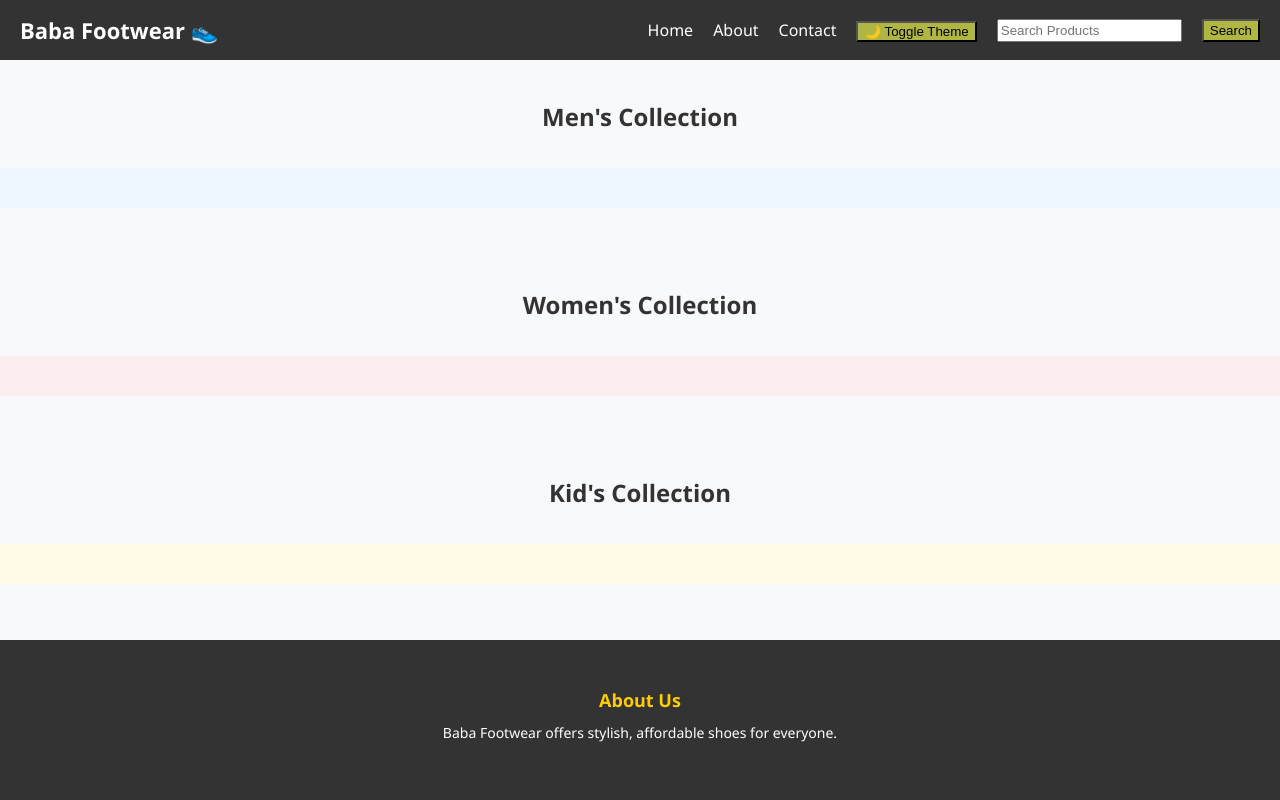
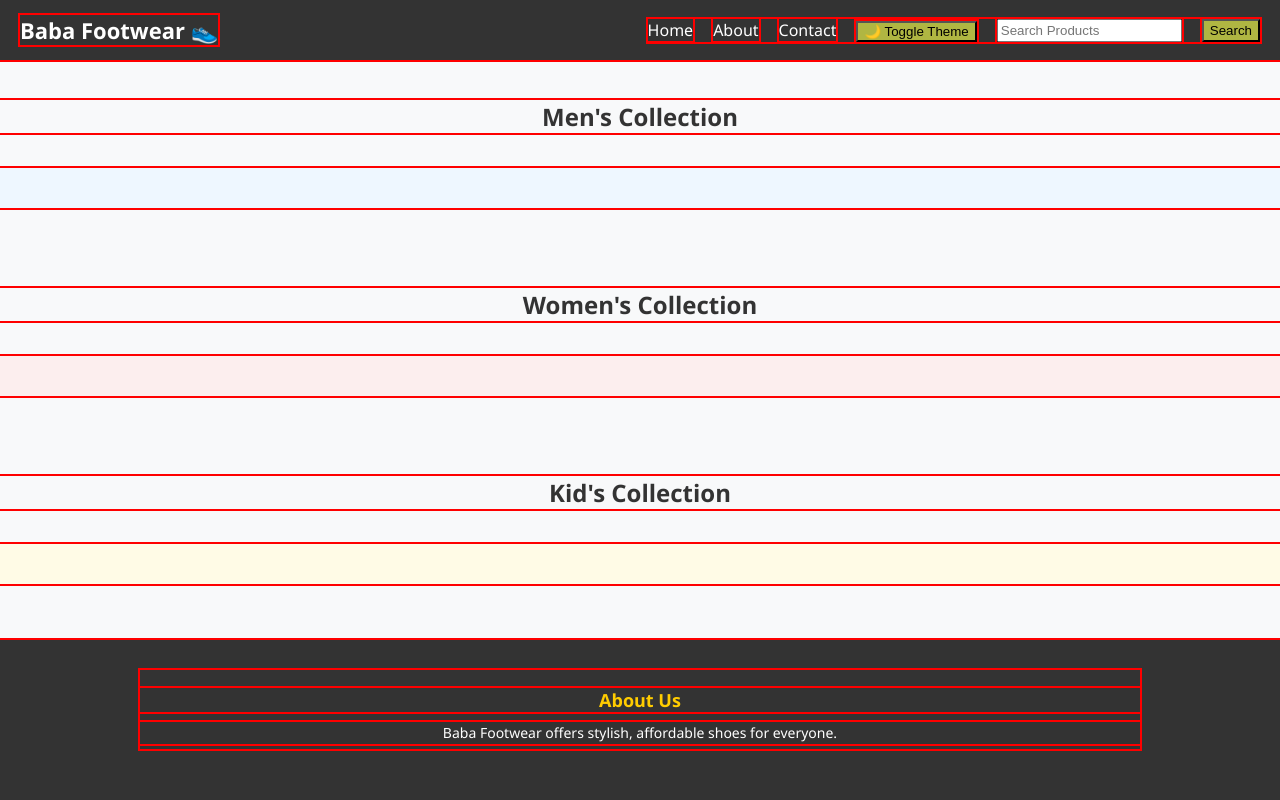
Before and after one commit to Student-Sneha09/Baba-Footwear-Backend, a Django app: page / in a window 1280 px wide. Run offline with Django 5.2, Linux system fonts and the light colour scheme; data that the repository does not hold is empty.

Commit message:
finding bug

```diff
--- a/shop/static/shop/css/style.css
+++ b/shop/static/shop/css/style.css
@@ -251,6 +251,10 @@ body.dark-theme .product-title {
   color: white !important;
 }
 
+*{
+  outline: 2px solid red;
+}
+
 
 /* 📱 Mobile Responsive Styling */
   /* ✅ Mobile screen adjustments */
```
